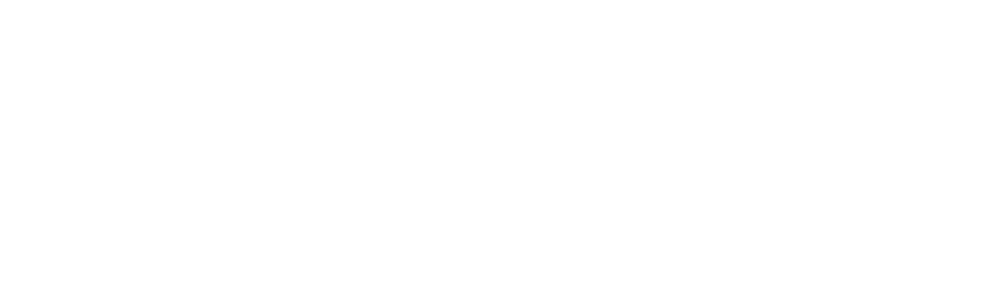
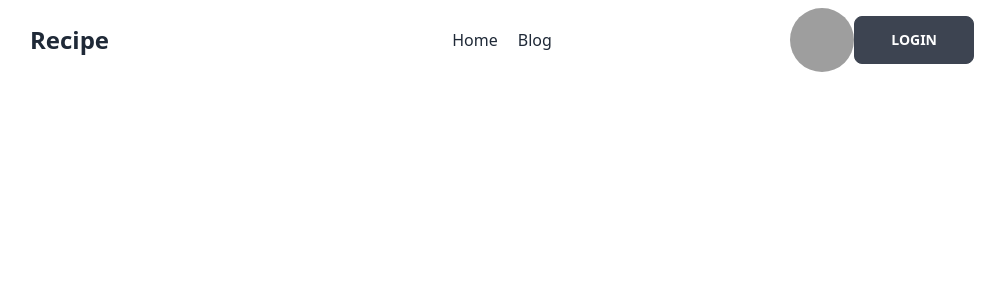
Before and after one commit to Abdur27485/Food-Hunt, a React (Vite) app: page / in a window 1280 px wide. Shown: the top 300 px of the page, without its empty margins (138-1143 px from the left). Built offline with nearby package versions, Linux system fonts and the light colour scheme; grey boxes are pictures that could not be loaded.

Commit message:
navbar structure done

```diff
--- a/package.json
+++ b/package.json
@@ -12,8 +12,12 @@
   "dependencies": {
     "daisyui": "^2.51.6",
     "firebase": "^9.21.0",
+    "localforage": "^1.10.0",
+    "match-sorter": "^6.3.1",
     "react": "^18.2.0",
-    "react-dom": "^18.2.0"
+    "react-dom": "^18.2.0",
+    "react-router-dom": "^6.11.0",
+    "sort-by": "^1.2.0"
   },
   "devDependencies": {
     "@types/react": "^18.0.28",
--- a/src/App.jsx
+++ b/src/App.jsx
@@ -1,9 +1,10 @@
 import React from 'react';
+import Navbar from './components/Navbar/Navbar';
 
 const App = () => {
   return (
     <div>
-
+        <Navbar></Navbar>
     </div>
   );
 };
--- /dev/null
+++ b/src/components/Navbar/Navbar.jsx
@@ -0,0 +1,27 @@
+import React from 'react';
+
+const Navbar = () => {
+    return (
+        <div>
+            <div className="navbar bg-base-100 md:w-9/12 mx-auto">
+                <div className="navbar-start">
+                    <h2 className='font-bold text-2xl'>Recipe</h2>
+                </div>
+                <div className="navbar-center hidden lg:flex gap-x-5">
+                    <p>Home</p>
+                    <p>Blog</p>
+                </div>
+                <div className="navbar-end">
+                    <div className="avatar">
+                        <div className=" w-16 rounded-full">
+                            <img src="https://play-lh.googleusercontent.com/i1qvljmS0nE43vtDhNKeGYtNlujcFxq72WAsyD2htUHOac57Z9Oiew0FrpGKlEehOvo=w240-h480-rw" />
+                        </div>
+                    </div>
+                    <a className="btn px-9">Login</a>
+                </div>
+            </div>
+        </div>
+    );
+};
+
+export default Navbar;
```
Also changed, not shown: 1 other file (tests, documents, lock files or other folders).
